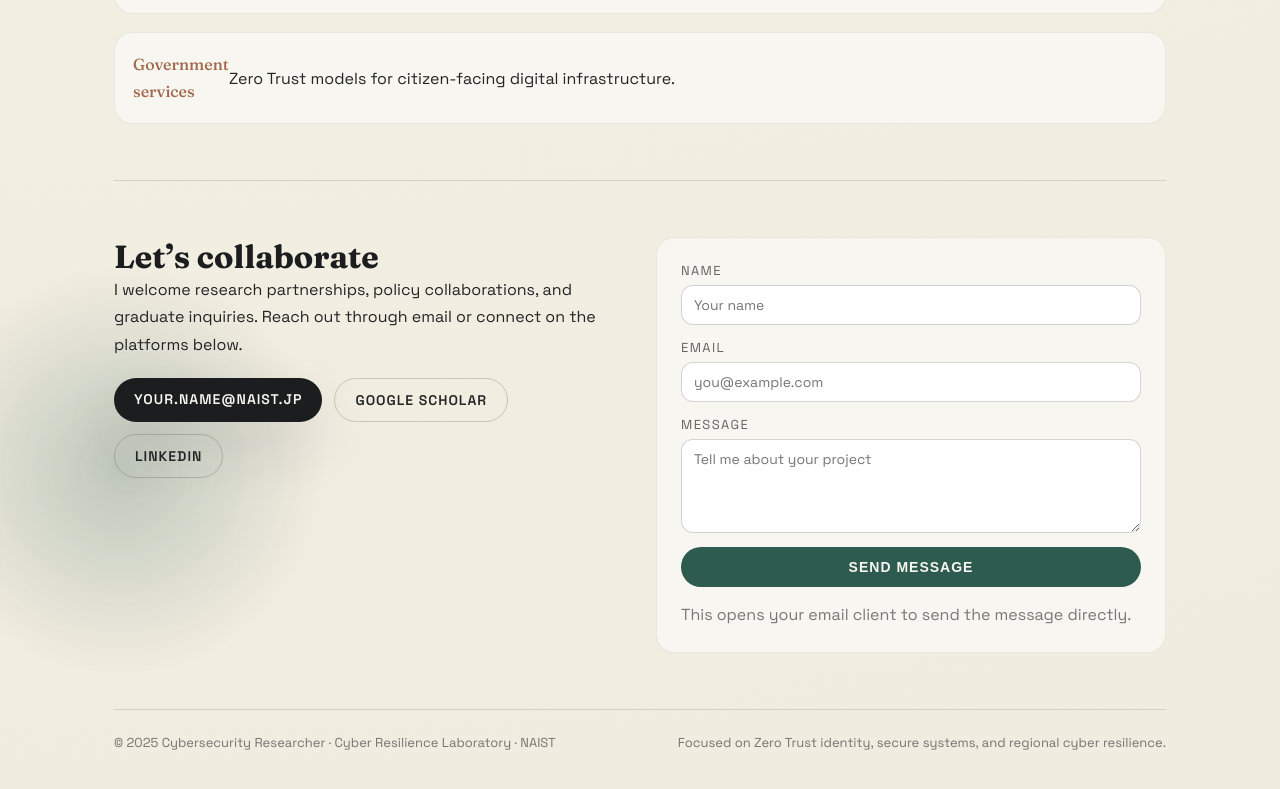
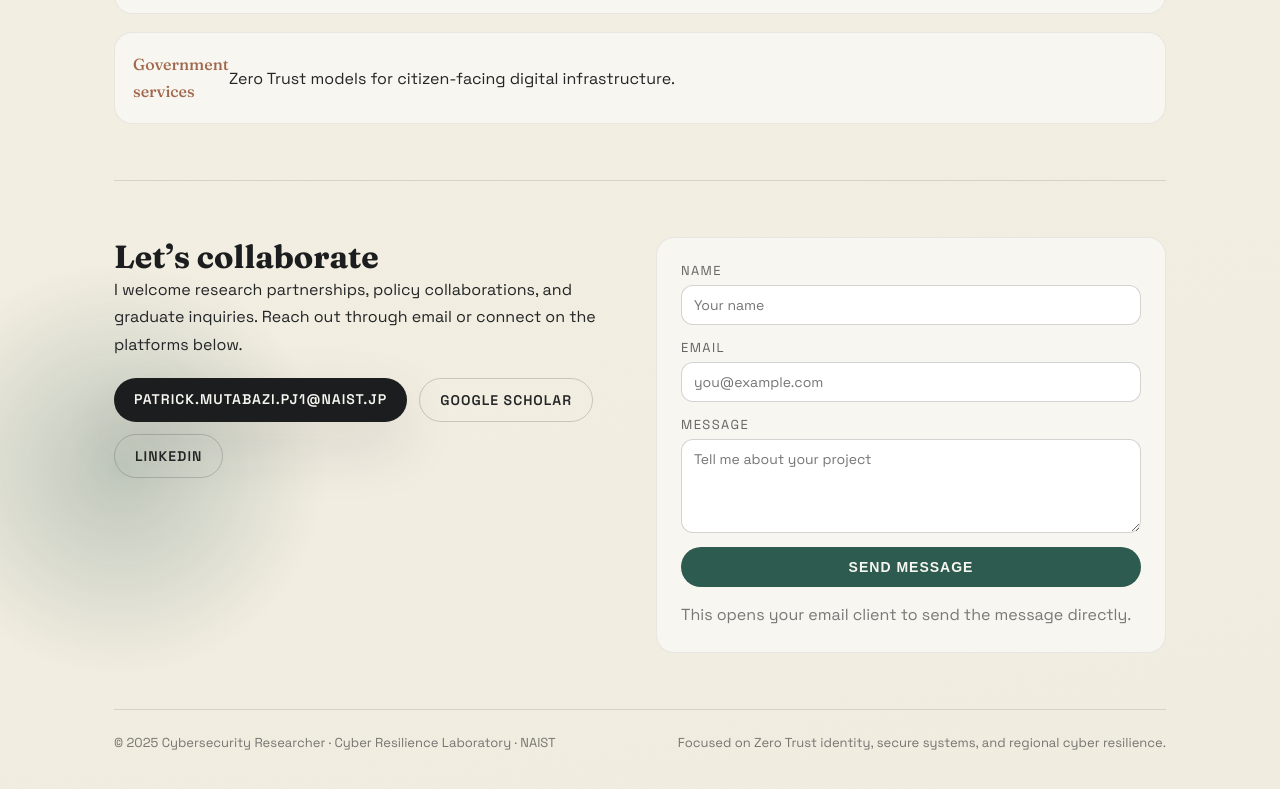
Before and after one commit to ztn-iplab/pm-profile, a plain HTML site: page index.html in a window 1280 px wide. Shown: the part 3784-4573 px from the top of the page. Drawn offline with Linux system fonts and the light colour scheme.

Commit message:
Update email contact in index.html

```diff
--- a/index.html
+++ b/index.html
@@ -275,7 +275,7 @@
               through email or connect on the platforms below.
             </p>
             <div class="contact-actions">
-              <a class="primary" href="mailto:your.name@naist.jp">your.name@naist.jp</a>
+              <a class="primary" href="mailto:patrick.mutabazi.pj1@naist.jp">patrick.mutabazi.pj1@naist.jp</a>
               <a class="ghost" href="https://scholar.google.com/citations?user=tDBMPVcAAAAJ&hl=en" target="_blank" rel="noreferrer">
                 Google Scholar
               </a>
```
